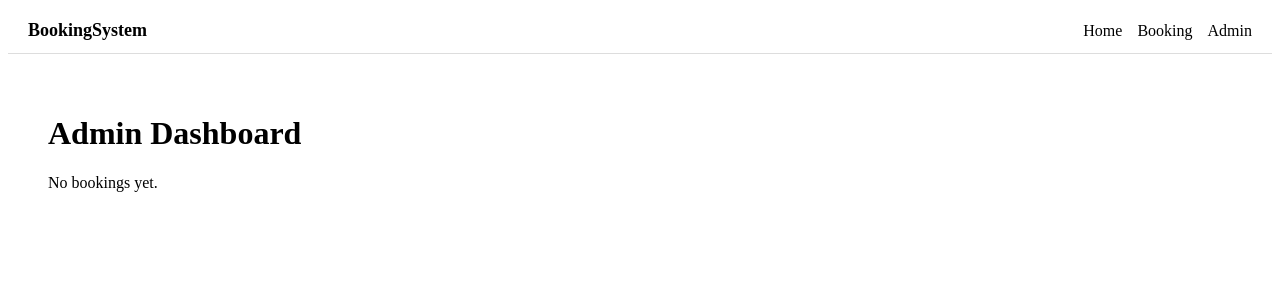
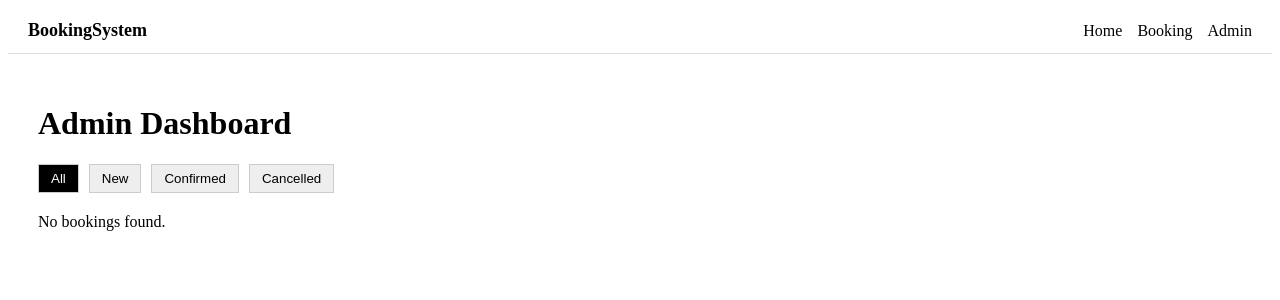
Before and after one commit to SifenAbduselam/booking_system, a React (Vite) app: page /admin in a window 1280 px wide. Shown: the top 300 px of the page. Built offline with nearby package versions, Linux system fonts and the light colour scheme.

Commit message:
admin.jsx

```diff
--- a/src/pages/Admin.jsx
+++ b/src/pages/Admin.jsx
@@ -2,27 +2,60 @@ import { useEffect, useState } from "react";
 
 export default function Admin() {
   const [bookings, setBookings] = useState([]);
+  const [filter, setFilter] = useState("All");
 
   useEffect(() => {
     const data = JSON.parse(localStorage.getItem("bookings")) || [];
     setBookings(data);
   }, []);
 
-  function updateStatus(id, newStatus) {
-    const updated = bookings.map((b) =>
-      b.id === id ? { ...b, status: newStatus } : b
-    );
-
+  function save(updated) {
     setBookings(updated);
     localStorage.setItem("bookings", JSON.stringify(updated));
   }
+
+  function updateStatus(id, status) {
+    const updated = bookings.map((b) =>
+      b.id === id ? { ...b, status } : b
+    );
+    save(updated);
+  }
+
+  function deleteBooking(id) {
+    const updated = bookings.filter((b) => b.id !== id);
+    save(updated);
+  }
+
+  function getFiltered() {
+    if (filter === "All") return bookings;
+    return bookings.filter((b) => b.status === filter);
+  }
+
+  const filteredBookings = getFiltered();
 
   return (
     <div style={styles.container}>
       <h1>Admin Dashboard</h1>
 
-      {bookings.length === 0 ? (
-        <p>No bookings yet.</p>
+      {/* FILTER BAR */}
+      <div style={styles.filters}>
+        {["All", "New", "Confirmed", "Cancelled"].map((f) => (
+          <button
+            key={f}
+            onClick={() => setFilter(f)}
+            style={{
+              ...styles.filterBtn,
+              backgroundColor: filter === f ? "black" : "#eee",
+              color: filter === f ? "white" : "black",
+            }}
+          >
+            {f}
+          </button>
+        ))}
+      </div>
+
+      {filteredBookings.length === 0 ? (
+        <p>No bookings found.</p>
       ) : (
         <table style={styles.table}>
           <thead>
@@ -37,29 +70,25 @@ export default function Admin() {
           </thead>
 
           <tbody>
-            {bookings.map((b) => (
+            {filteredBookings.map((b) => (
               <tr key={b.id}>
                 <td>{b.name}</td>
                 <td>{b.service}</td>
                 <td>{b.date}</td>
                 <td>{b.time}</td>
-                <td>
-                  <strong>{b.status}</strong>
-                </td>
+                <td><b>{b.status}</b></td>
 
                 <td style={styles.actions}>
-                  <button
-                    style={styles.confirm}
-                    onClick={() => updateStatus(b.id, "Confirmed")}
-                  >
+                  <button onClick={() => updateStatus(b.id, "Confirmed")} style={styles.confirm}>
                     Confirm
                   </button>
 
-                  <button
-                    style={styles.cancel}
-                    onClick={() => updateStatus(b.id, "Cancelled")}
-                  >
+                  <button onClick={() => updateStatus(b.id, "Cancelled")} style={styles.cancel}>
                     Cancel
+                  </button>
+
+                  <button onClick={() => deleteBooking(b.id)} style={styles.delete}>
+                    Delete
                   </button>
                 </td>
               </tr>
@@ -73,29 +102,52 @@ export default function Admin() {
 
 const styles = {
   container: {
-    padding: "40px",
+    padding: "30px",
   },
+
+  filters: {
+    display: "flex",
+    gap: "10px",
+    marginBottom: "20px",
+  },
+
+  filterBtn: {
+    padding: "6px 12px",
+    border: "1px solid #ccc",
+    cursor: "pointer",
+  },
+
   table: {
     width: "100%",
     borderCollapse: "collapse",
-    marginTop: "20px",
   },
+
   actions: {
     display: "flex",
-    gap: "10px",
+    gap: "8px",
   },
+
   confirm: {
     backgroundColor: "green",
     color: "white",
     border: "none",
-    padding: "6px 10px",
+    padding: "5px 8px",
     cursor: "pointer",
   },
+
   cancel: {
+    backgroundColor: "orange",
+    color: "white",
+    border: "none",
+    padding: "5px 8px",
+    cursor: "pointer",
+  },
+
+  delete: {
     backgroundColor: "red",
     color: "white",
     border: "none",
-    padding: "6px 10px",
+    padding: "5px 8px",
     cursor: "pointer",
   },
 };
```
